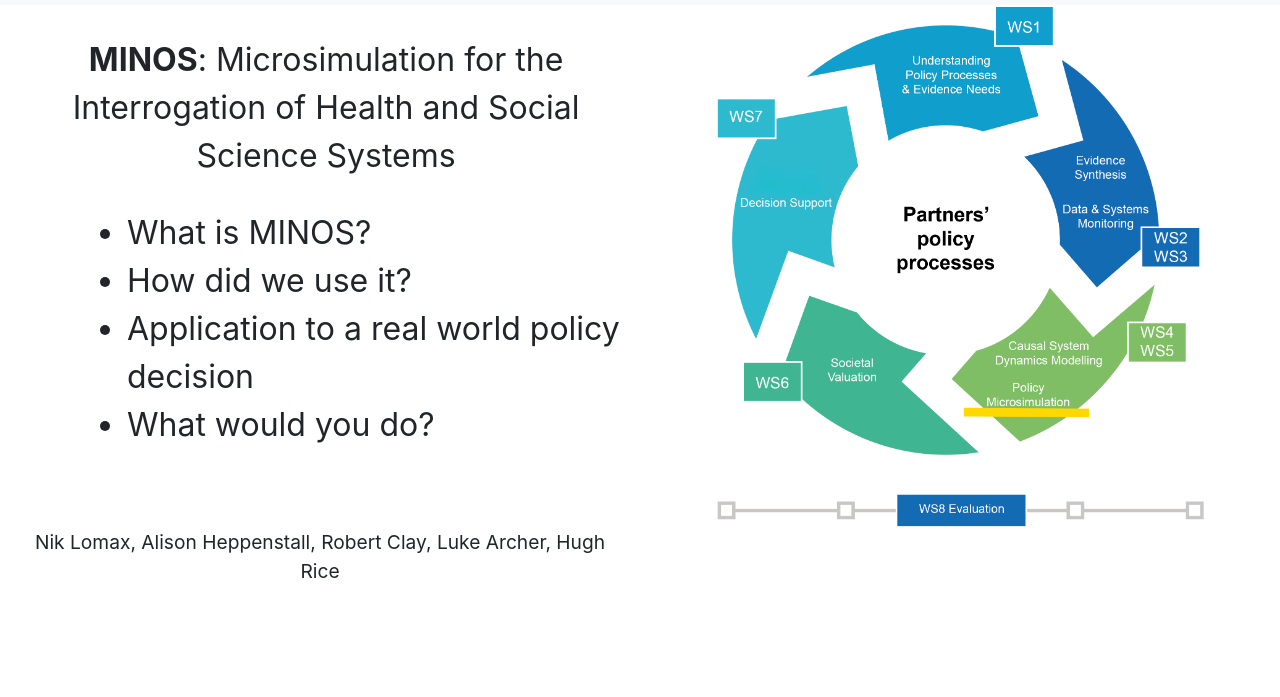
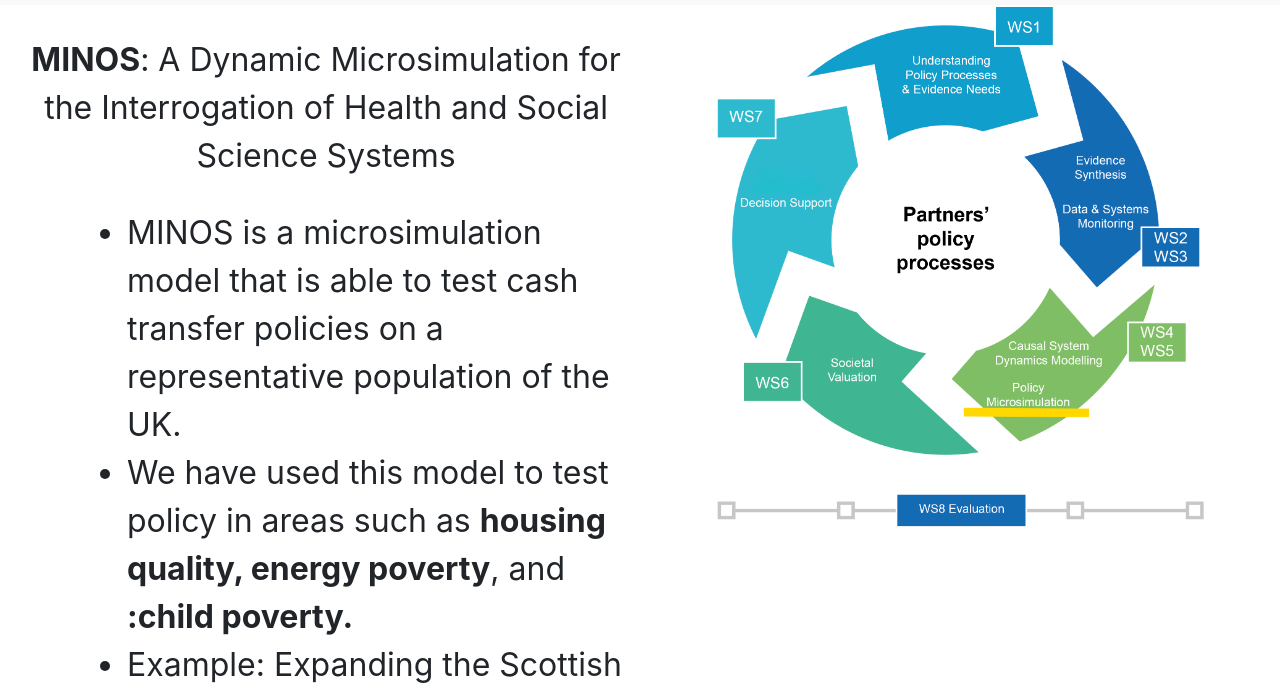
Before and after one commit to ricci-colasanti/Manchester, a plain HTML site: page index.html in a window 1280 px wide. Shown: the part 88-785 px from the top of the page. Drawn offline with nearby package versions, Linux system fonts and the light colour scheme.

Commit message:
new text

```diff
--- a/index.html
+++ b/index.html
@@ -64,14 +64,14 @@
     <div class="row">
       <div class="col-sm-6">
         <div class="r-panel">
-          <div class="slcenter"><b>MINOS</b>: Microsimulation for the Interrogation of Health and Social Science Systems
+          <div class="slcenter"><b>MINOS</b>: A Dynamic Microsimulation for the Interrogation of Health and Social Science Systems
           </div>
           <div class="r-list">
             <ul>
-              <li>What is MINOS?</li>
-              <li>How did we use it?</li>
-              <li>Application to a real world policy decision</li>
-              <li>What would you do?</li>
+              <li>MINOS is a microsimulation model that is able to test cash transfer policies on a representative population of the UK.</li>
+              <li>We have used this model to test policy in areas such as <b> housing quality, energy poverty</b>, and <b>:child poverty.</b></li>
+              <li>Example: Expanding the Scottish Child Payment to England and Wales.</li>
+              <li><b>What would you do?</b></li>
             </ul>
           </div>
         </div>
```
